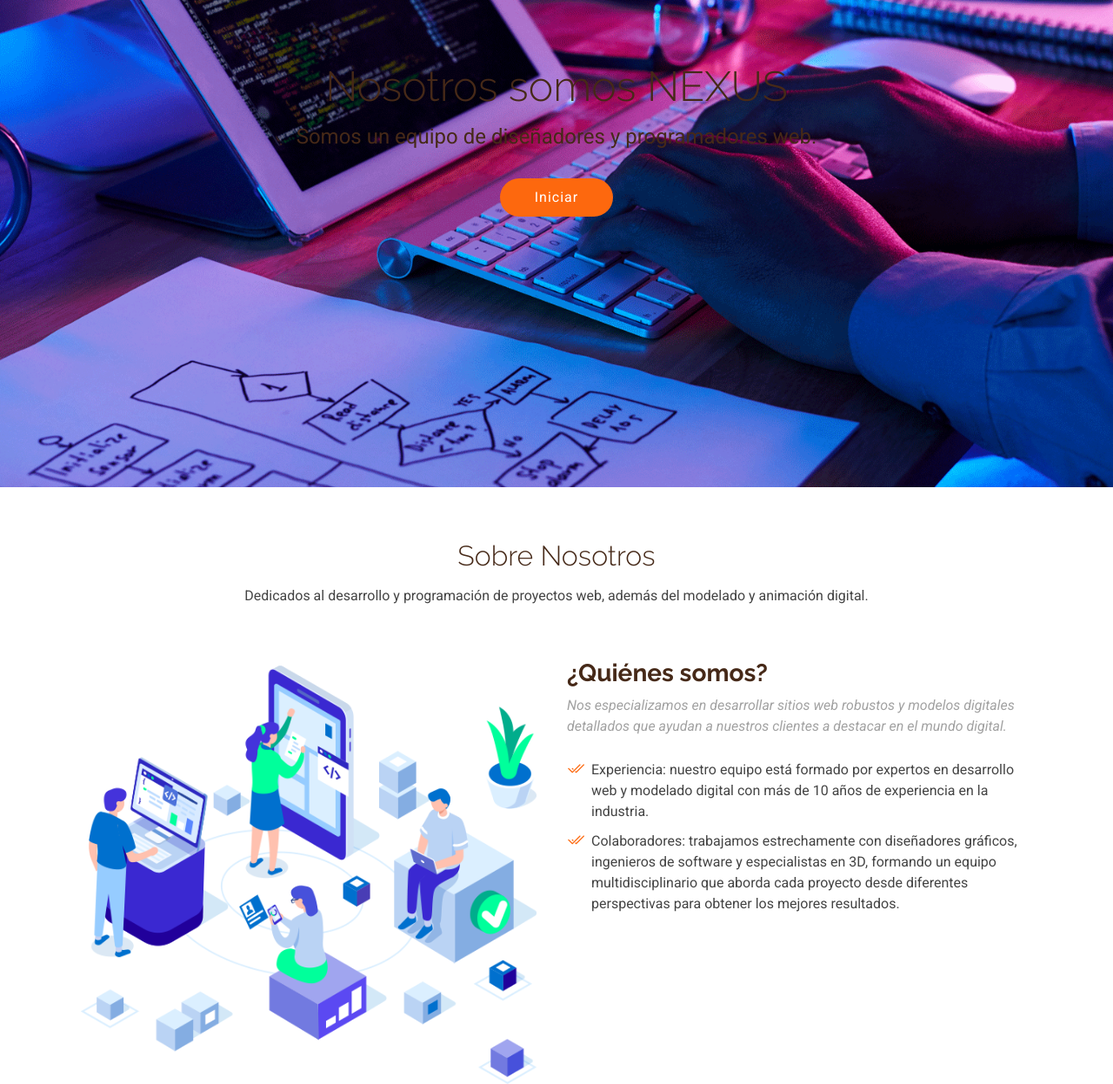
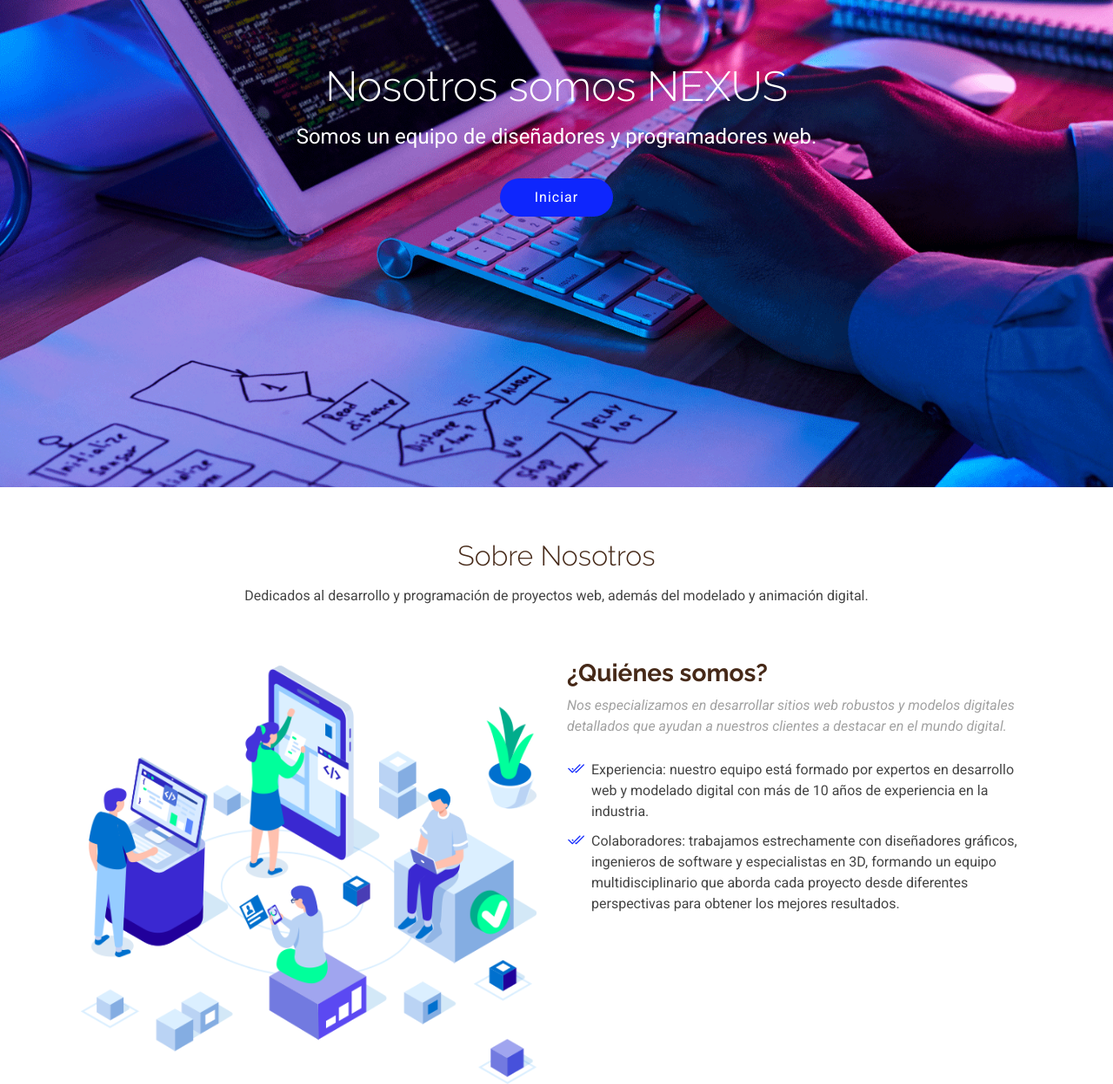
Before and after one commit to Ingrids22/NEXUS, a plain HTML site: page index.html in a window 1280 px wide. Shown: the part 240-1486 px from the top of the page at 87% size. Drawn offline with Linux system fonts and the light colour scheme.

Commit message:
ultimos detalles

```diff
--- a/assets/css/main.css
+++ b/assets/css/main.css
@@ -22,7 +22,7 @@
   --background-color: #ffffff; /* Background color for the entire website, including individual sections */
   --default-color: #444444; /* Default color used for the majority of the text content across the entire website */
   --heading-color: #462918; /* Color for headings, subheadings and title throughout the website */
-  --accent-color: #fd680e; /* Accent color that represents your brand on the website. It's used for buttons, links, and other elements that need to stand out */
+  --accent-color: #0e26fd; /* Accent color that represents your brand on the website. It's used for buttons, links, and other elements that need to stand out */
   --surface-color: #ffffff; /* The surface color is used as a background of boxed elements within sections, such as cards, icon boxes, or other elements that require a visual separation from the global background. */
   --contrast-color: #ffffff; /* Contrast color for text, ensuring readability against backgrounds of accent, heading, or default colors. */
 }
--- a/index.html
+++ b/index.html
@@ -4,7 +4,7 @@
 <head>
   <meta charset="utf-8">
   <meta content="width=device-width, initial-scale=1.0" name="viewport">
-  <title>Index - Siimple Bootstrap Template</title>
+  <title>NEXUS</title>
   <meta name="description" content="">
   <meta name="keywords" content="">
 
@@ -65,18 +65,18 @@
 
     <!-- Hero Section -->
     <section id="hero" class="hero section">
-
       <img src="assets/img/diseno-web.png" alt="" data-aos="fade-in" class="">
-
       <div class="container text-center" data-aos="fade-up" data-aos-delay="100">
         <div class="row justify-content-center">
           <div class="col-lg-8">
-            <h2>Nosotros somos NEXUS</h2>
-            <p>Somos un equipo de diseñadores y programadores web.</p>
-            <a href="#about" class="btn-get-started">Iniciar</a>
+            <h2 style="color: white;">Nosotros somos NEXUS</h2>
+            <p style="color: white;">Somos un equipo de diseñadores y programadores web.</p>
+            <a href="#about" class="btn-get-started" style="color: white;">Iniciar</a>
           </div>
         </div>
       </div>
+    </section>
+
 
     </section><!-- /Hero Section -->
 
```
